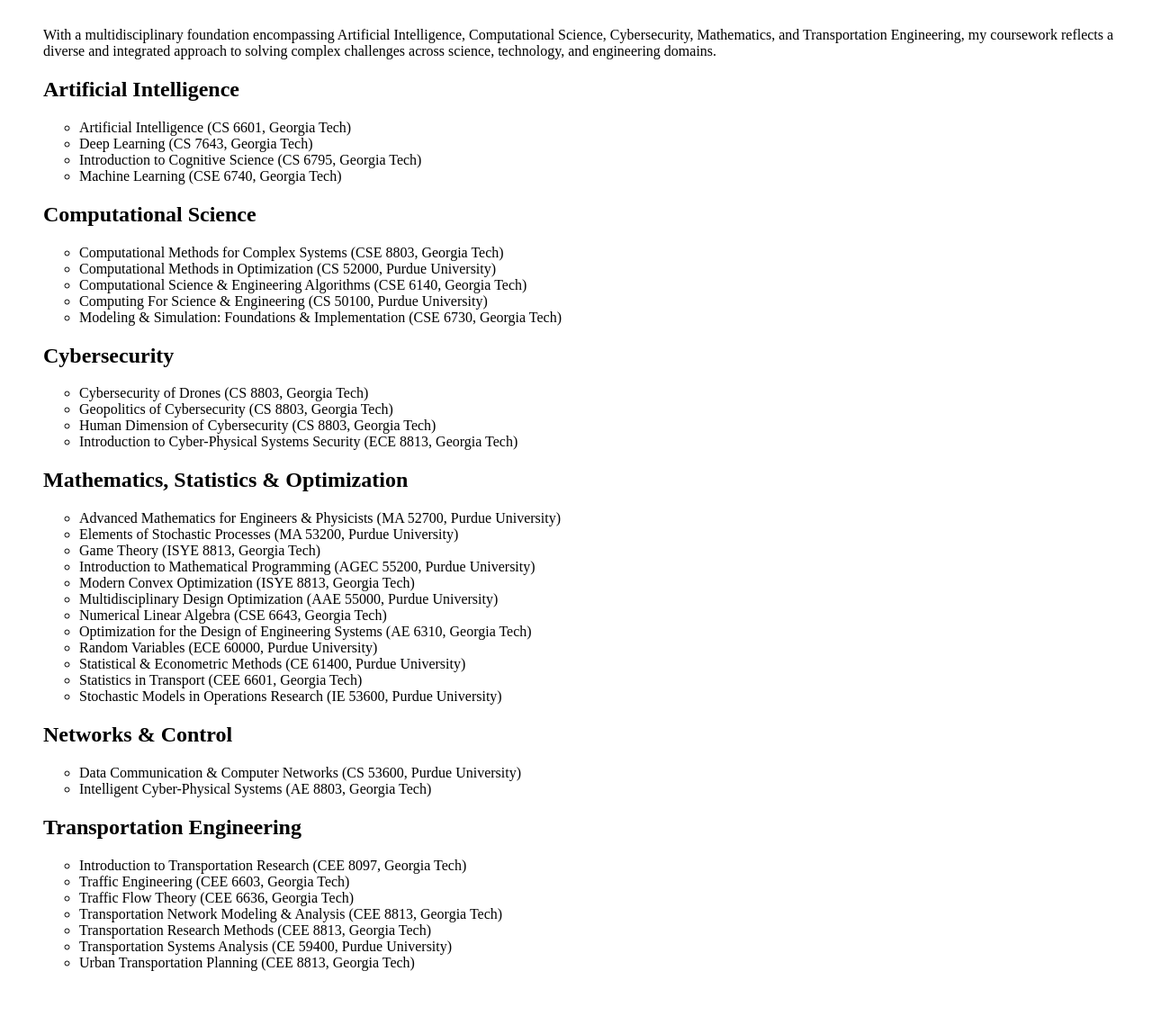
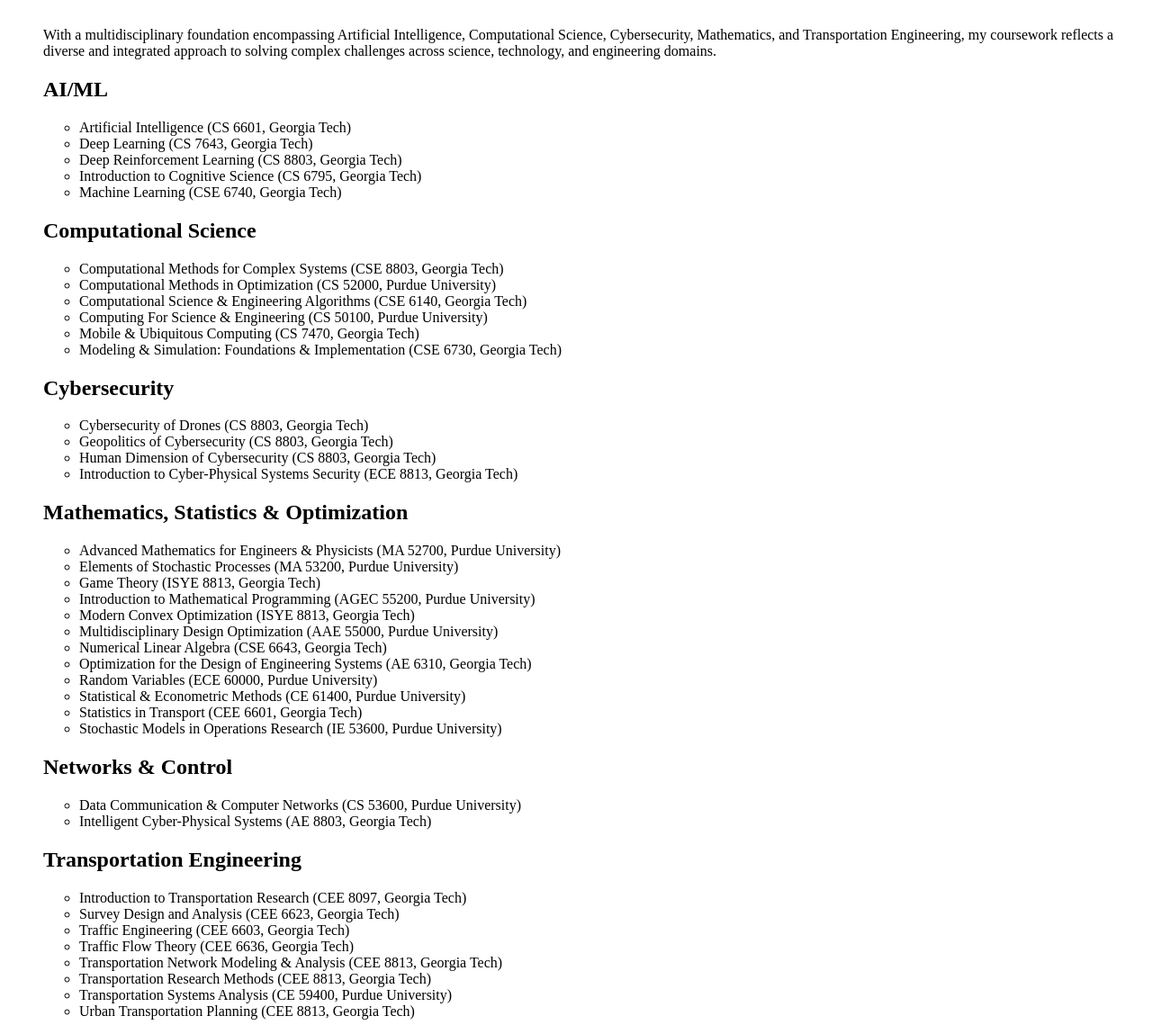
Before and after one commit to YangjiaoChen/YangjiaoChen.github.io, a Jekyll site: the page built from coursework.html, in a window 1280 px wide, cut to the strip 112-1261 px from the top of the page. Shown: the whole strip at 90% size. Built offline with Jekyll 4.4.1, drawn with Linux system fonts in a browser that asks for light colours; before the commit the page ends 1207 px from its top, so only the background shows below that.

Commit message:
Update coursework.html

```diff
--- a/coursework.html
+++ b/coursework.html
@@ -70,11 +70,12 @@ title: "Yangjiao Chen: coursework"
   <div class="col-sm-11">
 <p>With a multidisciplinary foundation encompassing Artificial Intelligence, Computational Science, Cybersecurity, Mathematics, and Transportation Engineering,
 	my coursework reflects a diverse and integrated approach to solving complex challenges across science, technology, and engineering domains. </p>
-<h2> Artificial Intelligence </h2>
+<h2> AI/ML </h2>
 <ul>
     <div>
 <li>Artificial Intelligence (CS 6601, Georgia Tech)</li>
 <li>Deep Learning (CS 7643, Georgia Tech)</li>
+<li>Deep Reinforcement Learning (CS 8803, Georgia Tech) </li>
 <li>Introduction to Cognitive Science (CS 6795, Georgia Tech)</li>
 <li>Machine Learning (CSE 6740, Georgia Tech)</li>
   </div>
@@ -87,7 +88,9 @@ title: "Yangjiao Chen: coursework"
 <li>Computational Methods in Optimization (CS 52000, Purdue University) </li>
 <li>Computational Science & Engineering Algorithms (CSE 6140, Georgia Tech)</li>
 <li>Computing For Science & Engineering (CS 50100, Purdue University)</li>
+<li>Mobile & Ubiquitous Computing (CS 7470, Georgia Tech) </li>
 <li>Modeling & Simulation: Foundations & Implementation (CSE 6730, Georgia Tech)</li>
+
   </div>
 </ul>
 
@@ -131,6 +134,7 @@ title: "Yangjiao Chen: coursework"
 <ul>
     <div>
     <li> Introduction to Transportation Research (CEE 8097, Georgia Tech)</li>
+    <li>Survey Design and Analysis (CEE 6623, Georgia Tech) </li>
     <li> Traffic Engineering (CEE 6603, Georgia Tech)</li>
     <li> Traffic Flow Theory (CEE 6636, Georgia Tech)</li>
     <li> Transportation Network Modeling & Analysis (CEE 8813, Georgia Tech)</li>
```
